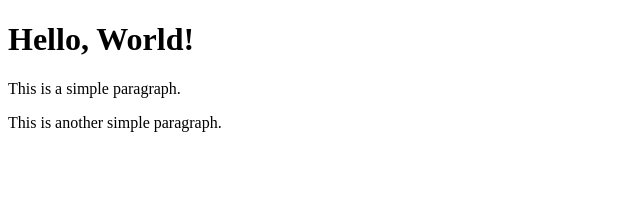
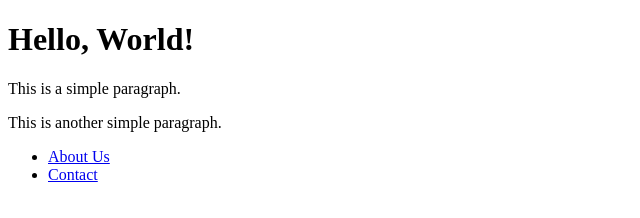
Before and after one commit to hojin-hwang/my-app, a plain HTML site: page index.html in a window 1280 px wide. Shown: the whole page, without its empty margins (0-640 px from the left). Drawn offline with Linux system fonts and the light colour scheme.

Commit message:
link a tag 생성

```diff
--- a/index.html
+++ b/index.html
@@ -4,4 +4,8 @@
 		<h1>Hello, World!</h1>
 		<p>This is a simple paragraph.</p>
 		<p>This is another simple paragraph.</p>
+		<ul>
+			<li><a href="about.html">About Us</a></li>
+			<li><a href="contact.html">Contact</a></li>
+		</ul>
 </html>
```
